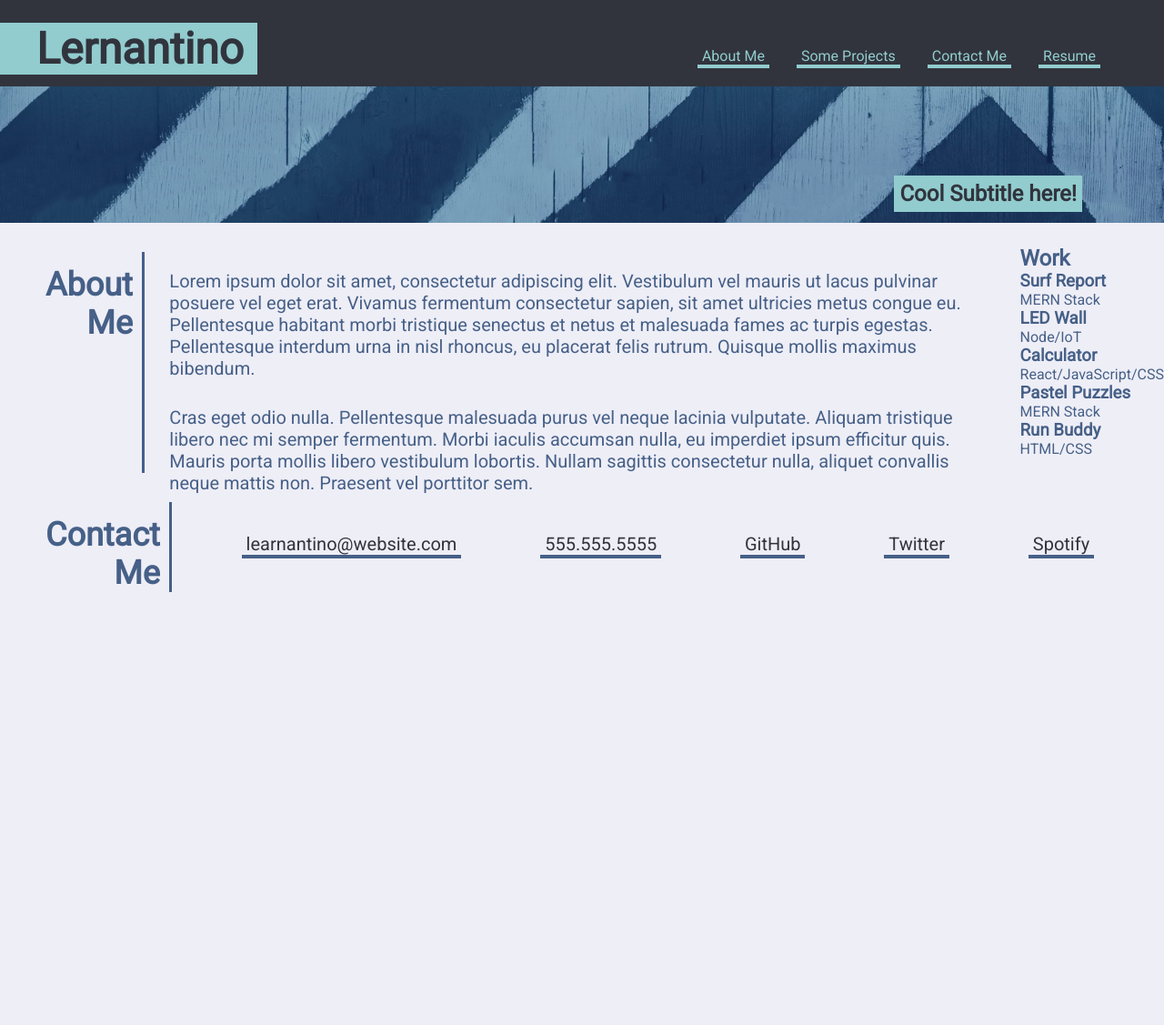
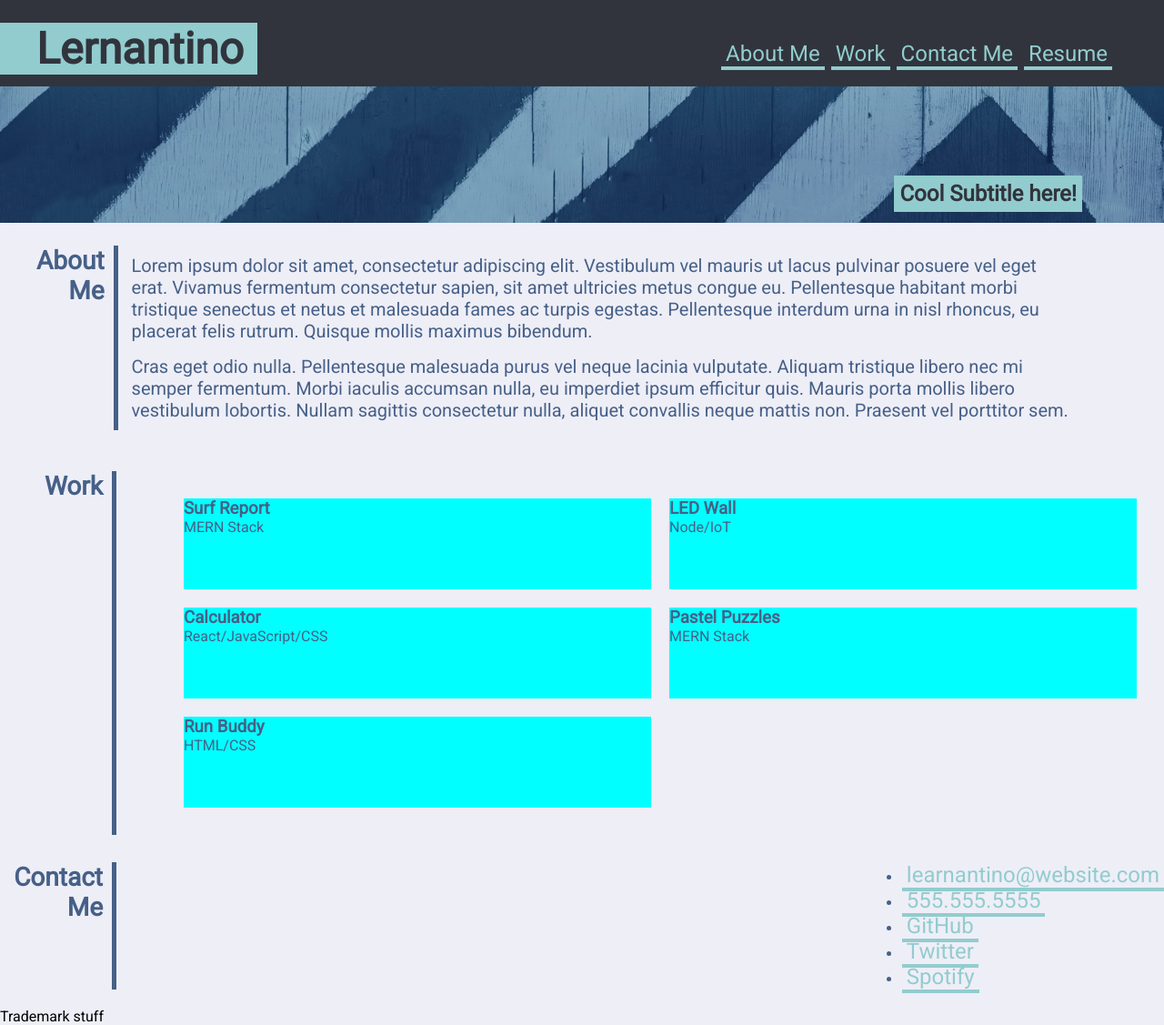
Before and after one commit to hkrvikrant/Advanced-CSS-Challenge-Professional-Portfolio, a plain HTML site: page index.html in a window 1280 px wide. Shown: the whole page at 91% size. Before the commit the page ends 800 px from the top, so only its background shows below. Drawn offline with Linux system fonts and the light colour scheme.

Commit message:
getting close probably 75% done

```diff
--- a/assets/css/style.css
+++ b/assets/css/style.css
@@ -7,26 +7,26 @@
   --main-section-h2: 36px;
 }
 
-/* Reset box-sizing, padding, and margin for all elements */
+/* Reset box-sizing, padding, and margin for all elements (default styling) */
 * {
-  box-sizing: border-box;
+
   padding: 0;
   margin: 0;
+  box-sizing: border-box;
 }
 
+/* sets the font family and background color of the body element */
 body {
-  display: flex;
-  flex-direction:column;
-  font-family: 'Roboto','Trebuchet MS', 'Lucida Sans Unicode', 'Lucida Grande', 'Lucida Sans';
+  font-family: 'Roboto', Helvetica, sans-serif;
   background-color: #EEEEF7;
 }
 
 /* Set the background color and flex properties for the header */
-header{
+header {
   background-color: var(--darkgray);
   display: flex;
   justify-content: space-between;
-  align-items: center;
+  flex-wrap: wrap;
   padding-top: 25px;
   padding-bottom: 12.5px;
 }
@@ -36,7 +36,6 @@ header h1 {
   font-size: 48px;
   color: var(--darkgray);
   background-color: var(--teal);
-  width: fit-content;
   padding-left: 40px;
   padding-right: 15px;
 }
@@ -51,23 +50,31 @@ header nav ul {
 
 /* this code fine tunes the position of the li elements */
 header nav ul li {
-  margin: 20px 20px 5px 10px;
+  margin: 20px 7px 0px 0px;
 }
 
 /* this code creates a custom underline text decoration by using border bottom combined with padding it also sets the color of the text and removes the normal anchor tag text decoration */
 nav li a {
   color: var(--teal);
+  font-size: 24px;
   text-decoration: none;
   padding-left: 5px;
   padding-right: 5px;
   border-bottom: solid 4px var(--teal);
 }
 
+/* adds hover styling to our anchor elements */
+header nav ul li a:hover {
+  background: var(--teal);
+  color: var(--darkgray);
+  border-radius: 10px;
+}
+
 /* this code creates a section for our background image and positions the child element (the h2) within it to be on the bottom right */
-.cool-subtitle{
+.cool-subtitle {
   display: flex;
   justify-content: flex-end;
-  align-items: end;
+  align-items: flex-end;
   height: 150px;
   width: 100%;
   background-image: url("../images/background.png");
@@ -84,65 +91,84 @@ nav li a {
   padding: 6px;
 }
 
-main, footer {
-  display: flex;
-  justify-content: center;
+main {
   color: var(--main-h2-blue);
-  margin-top: 25px;
 }
 
-.about{
-  display:flex;
-  height: 250px;
+
+/* utility class styling start */
+main h2 {
+  font-size: 28px;
+  text-align: right;
+  border-right: 5px solid var(--main-h2-blue);
+  width: 10%;
+  padding-right: 10px;
 }
 
-.about h2, footer h2{
-  font-size: var(--main-section-h2);
-  border-right: solid 3px var(--main-h2-blue);
-  width: fit-content;
-  padding-left: var(--indent);
-  padding-right: 10px;
-  padding-top: 15px;
-  text-align: right;
-  margin-top: 7.5px;
-}
 
-.about .two-paragraphs {
-  padding: 7.5px;
+.about {
+  display: flex;
+  padding-top: 25px;
+  padding-bottom: 25px;
+  margin-left: 40px;
+  width: 90%;
+
 }
 
 .about p {
-  padding: 10px;
-  margin: 10px;
   font-size: 20px;
+  padding: 5px 10px;
+  margin: 5px;
 }
 
-footer {
+.work-container {
   display: flex;
+  justify-content: space-between;
+  align-items: stretch;
+  padding: 10px 0px;
+  margin: 10px 0px;
 }
 
-footer nav {
-  width: 100%;
+.work {
+
 }
 
-footer nav ul{
-  height: 100%;
-  width:100%;
+
+
+.card-container {
+  display: grid;
+  grid-template-columns: repeat(2, 1fr);
+  grid-gap: 20px; /* Adjust this value as desired for the gap between cards */
+  padding: 20px;
+  margin: 10px 10px;
+  width: 85%;
+}
+
+.card {
+  background-color: aqua;
+  height: 100px;
+}
+
+.contact {
   display: flex;
-  justify-content: space-evenly;
+  justify-content: space-between;
   flex-wrap: wrap;
+  padding: 10px 0px;
+  margin: 10px 0px;
+}
+
+.contact-info nav ul {
+  display: flex;
+  justify-content: space-between;
   align-items: center;
   list-style: none;
 }
 
-footer nav ul li {
-
-  margin: 0 10px;
-
+.contact-info li {
+  margin: 25px;
 }
 
-footer nav ul li a {
+.contact-info a {
   color: var(--darkgray);
   border-bottom: solid 4px var(--main-h2-blue);
-  font-size: 20px;
 }
--- a/index.html
+++ b/index.html
@@ -1,5 +1,7 @@
 <!DOCTYPE html>
 <html lang="en">
+
+<!-- head with links to style sheet, font, and document tilte -->
 <head>
   <meta charset="UTF-8" />
   <meta http-equiv="X-UA-Compatible" content="IE=edge" />
@@ -11,17 +13,14 @@
   <title>Lernantino</title>
 </head>
 
-
 <body>
-
-
   <header>
     <!--The header will contain the H1 heading, a nav bar with links, and a seperate section with a background image and a h2-->
     <h1>Lernantino</h1>
     <nav>
       <ul>
         <li><a href="#about">About Me</a></li>
-              <li><a href="#work">Some Projects</a></li>
+        <li><a href="#work">Work</a></li>
         <li><a href="#contact">Contact Me</a></li>
         <li><a href="#resume">Resume</a></li>
       </ul>
@@ -29,16 +28,17 @@
     </div>
   </header>
 
+  <!-- This sedtion provides space for a background image and a subtitle -->
   <section class="cool-subtitle">
     <h2>Cool Subtitle here!</h2>
   </section>
 
-    <!-- The main section will contain the about me, and some projects section of the page -->
+  <!-- main section includes the about, work, and contact me sections -->
   <main>
     <!-- about me section -->
     <section id="about" class="about">
       <h2>About Me</h2>
-        <div class="two-paragraphs">
+      <section>
         <p>
           Lorem ipsum dolor sit amet, consectetur adipiscing elit. Vestibulum
           vel mauris ut lacus pulvinar posuere vel eget erat. Vivamus fermentum
@@ -54,14 +54,14 @@
           porta mollis libero vestibulum lobortis. Nullam sagittis consectetur
           nulla, aliquet convallis neque mattis non. Praesent vel porttitor sem.
         </p>
-        </div>
+      </section>
     </section>
 
     <!-- Work section -->
     <section class="work">
+      <div class="work-container">
         <h2>Work</h2>
-
-        <!-- These sections are cards within the work section -->
+        <div class="card-container">
           <section class="card">
             <h3>Surf Report</h3>
             <span>MERN Stack</span>
@@ -82,12 +82,12 @@
             <h3>Run Buddy</h3>
             <span>HTML/CSS</span>
           </section>
+        </div>
+      </div>
     </section>
-    </main>
 
-    <!-- contact me lives in the footer -->
-
-    <footer>
+    <!-- contact me section -->
+    <section class="contact">
       <h2>Contact<br>Me</h2>
         <nav>
           <ul>
@@ -104,6 +104,10 @@
             </li>
           </ul>
         </nav>
-    </footer>
+      </div>
+    </section>
+  </main>
+
+  <footer>Trademark stuff</footer>
 </body>
 </html>
```
Lines whose indentation alone changed are shown as unchanged.
